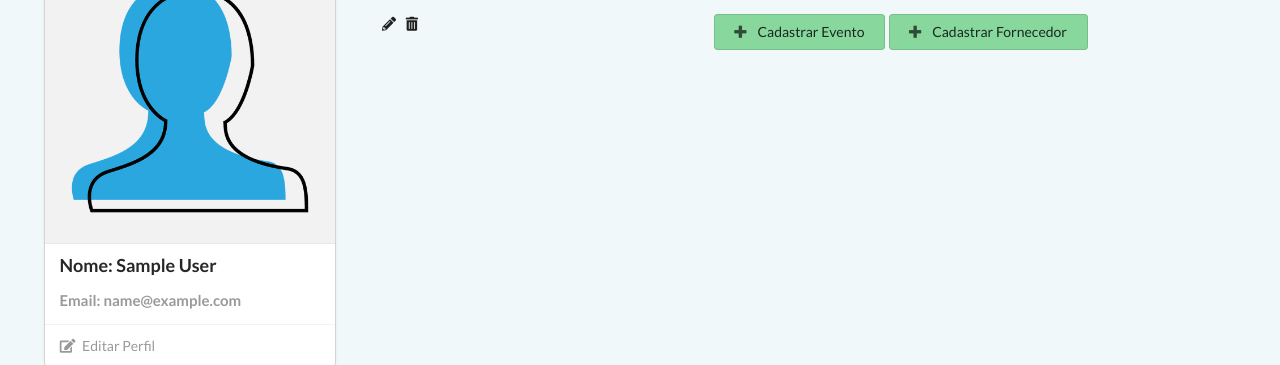
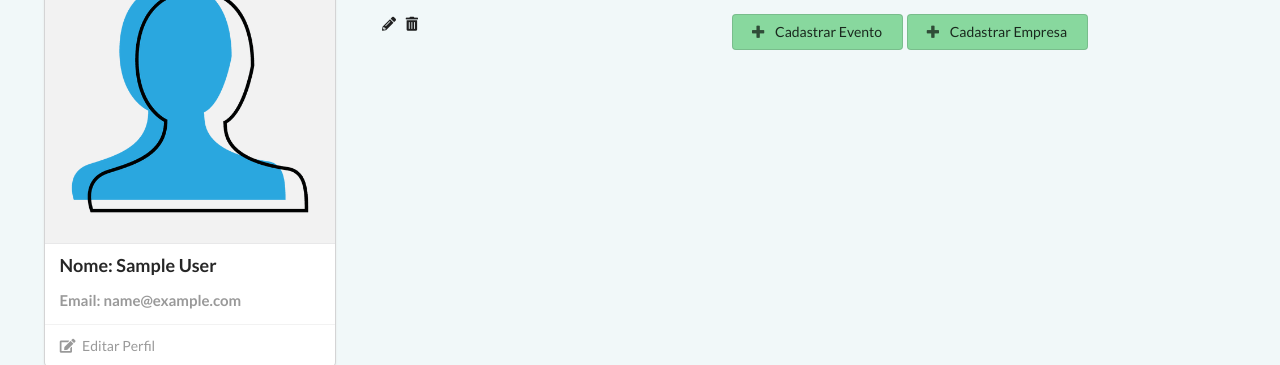
Before and after one commit to biancaleithold/Tcc, a PHP site: page /perfil_usuario.php in a window 1280 px wide. Shown: the part 158-523 px from the top of the page. Run offline with PHP 8.4, Linux system fonts and the light colour scheme; the visitor is signed in with stand-in values (Sample User, id 1); data that the repository does not hold is empty; some libraries are stand-ins or nearby versions.

Commit message:
inserçao de dados

```diff
--- a/eventos.php
+++ b/eventos.php
@@ -69,13 +69,13 @@
     <a href="#">Floricultura</a>
     <a href="#">Fotografia</a>
     <a href="#">Garçom</a>
+    <a href="#">Joalheria</a>
     <a href="#">Lembranças</a>
     <a href="#">Locação de Carro</a>
     <a href="#">Locação e Compra de Trajes</a>
     <a href="#">Locação do Local</a>
     <a href="#">Música</a>
     <a href="#">Recepção</a>
-    <a href="#">Relojoaria</a>
     <a href="#">Salão de Beleza</a>
     <a href="#">Segurança</a>
 
--- a/perfil_usuario.php
+++ b/perfil_usuario.php
@@ -196,14 +196,13 @@ if (isset($_REQUEST['act']) && $_REQUEST['act'] == 'save'  && $_REQUEST['id'] !=
     </tr>
   </tbody>
 </table>-->
-  <a href="register_fornecedor.php" style="color: black">
+  <a href="register_empresa.php" style="color: black">
     <button class="ui basic button" style="float: right;  margin-right: 15%">
       <i class="icon plus"></i>
-        Cadastrar Fornecedor
+        Cadastrar Empresa
     </button>
   </a>
   <a href="register_evento.php" style="color: black">
-  <a href="#" style="color: black">
     <button class="ui basic button" style="float: right;">
       <i class="icon plus"></i>
         Cadastrar Evento
```
Also changed, not shown: register_empresa.php (+8 -8 lines).
